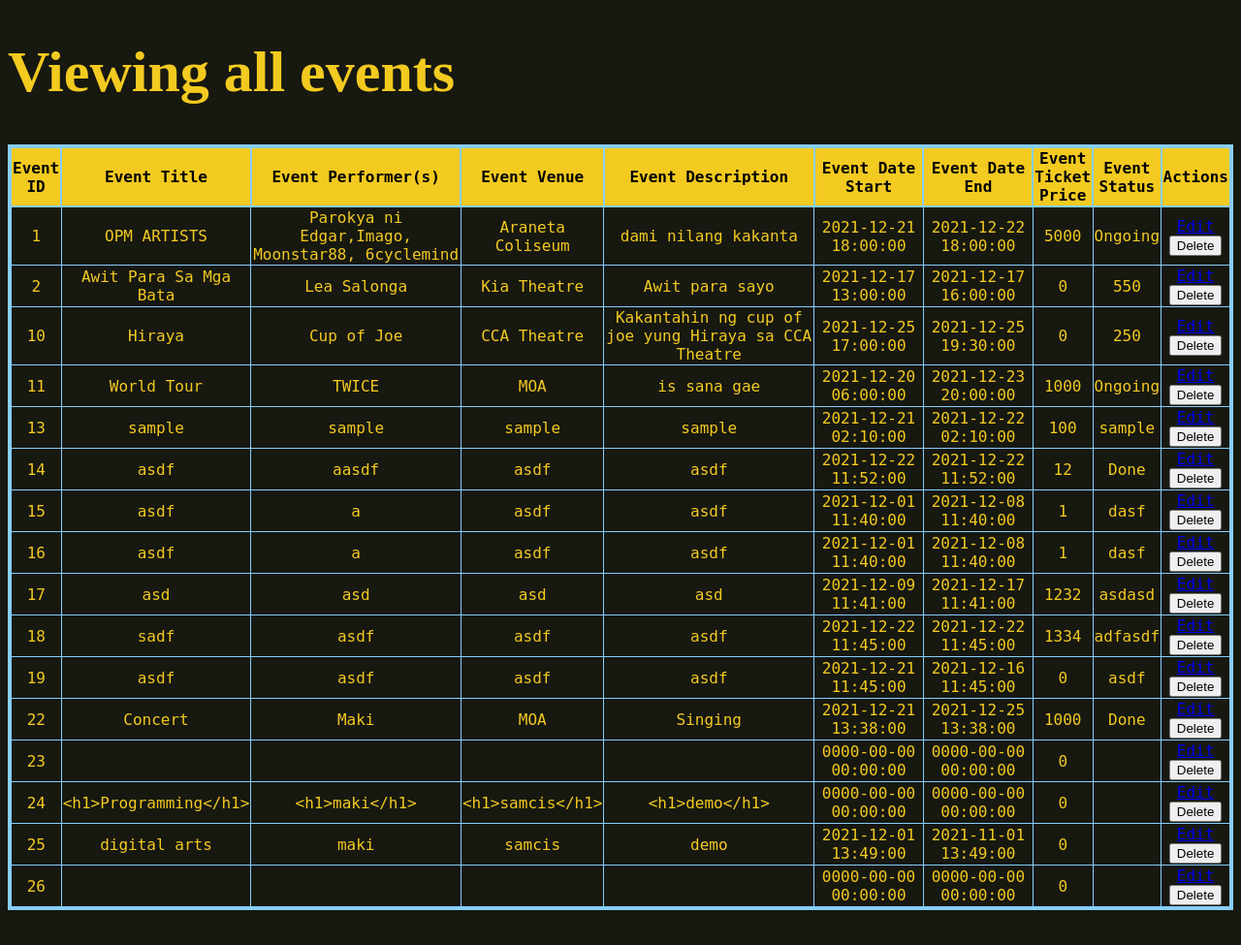
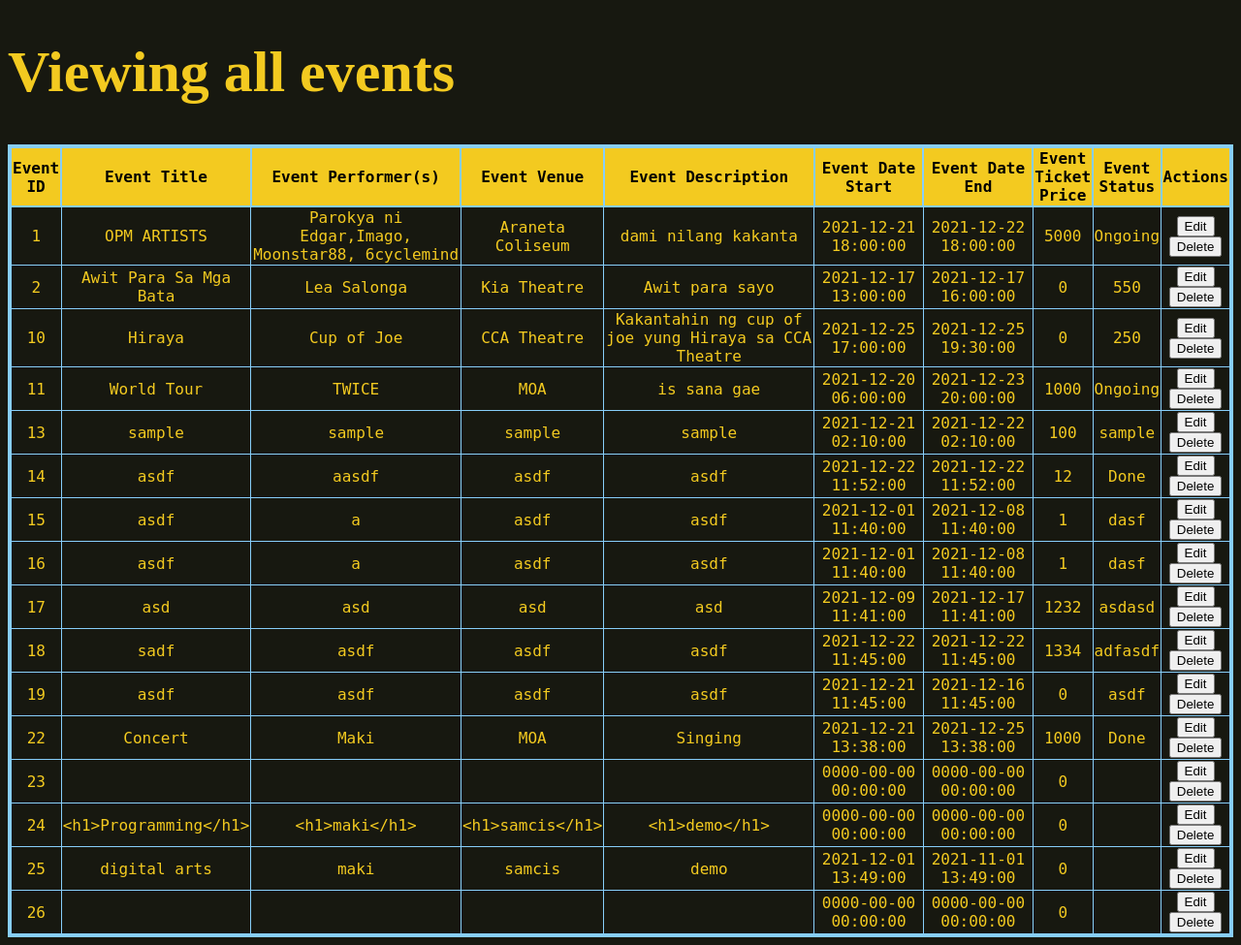
Before and after one commit to whoiscram/Server-Side-Web-Scripting-College-Requirment-, a PHP site: page /admin/view_events.php in a window 1280 px wide. Shown: the whole page at 97% size. Before the commit the page ends 939 px from the top, so only its background shows below. Run offline with PHP 8.4, Linux system fonts and the light colour scheme; a user stored in the database is signed in; data comes from the database, SQL or seed files in the repository; some web fonts are replaced.

Commit message:
modify admin .php files

```diff
--- a/admin/edit_event.php
+++ b/admin/edit_event.php
@@ -30,8 +30,6 @@ if (!isset($_SESSION['type']) || ($_SESSION['type'] != "event manager")) {
 
 <body>
     <?php
-    include "view_events.php";
-
     if (isset($_POST['update'])) {
         $id = $_POST['id'];
         $title = $_POST['title'];
--- a/admin/view_events.php
+++ b/admin/view_events.php
@@ -101,11 +101,19 @@ try {
                         <td width="4%"><?php echo htmlspecialchars($row['status']); ?></td>
                         <td>
                             <div class="button_actions">
-                                <a href="edit_event.php?edit=<?php echo $row['id']; ?>" class="edit_button">Edit</a>
-                                <form action="delete_event.php" method="post">
-                                    <input type="hidden" name="id" value="<?php echo $row['id']; ?>">
-                                    <input type="submit" name="delete" value="Delete">
-                                </form>
+                                <div style="display: inline-block;">
+                                    <!--<a href="edit_event.php?edit=<?php echo $row['id']; ?>" class="edit_button">Edit</a>-->
+                                    <form action="edit_event.php" method="post">
+                                        <input type="hidden" name="id" value="<?php echo $row['id']; ?>">
+                                        <input type="submit" name="edit" value="Edit">
+                                    </form>
+                                </div>
+                                <div style="display: inline-block;">
+                                    <form action="delete_event.php" method="post">
+                                        <input type="hidden" name="id" value="<?php echo $row['id']; ?>">
+                                        <input type="submit" name="delete" value="Delete">
+                                    </form>
+                                </div>
                             </div>
                         </td>
                     </tr>
```
